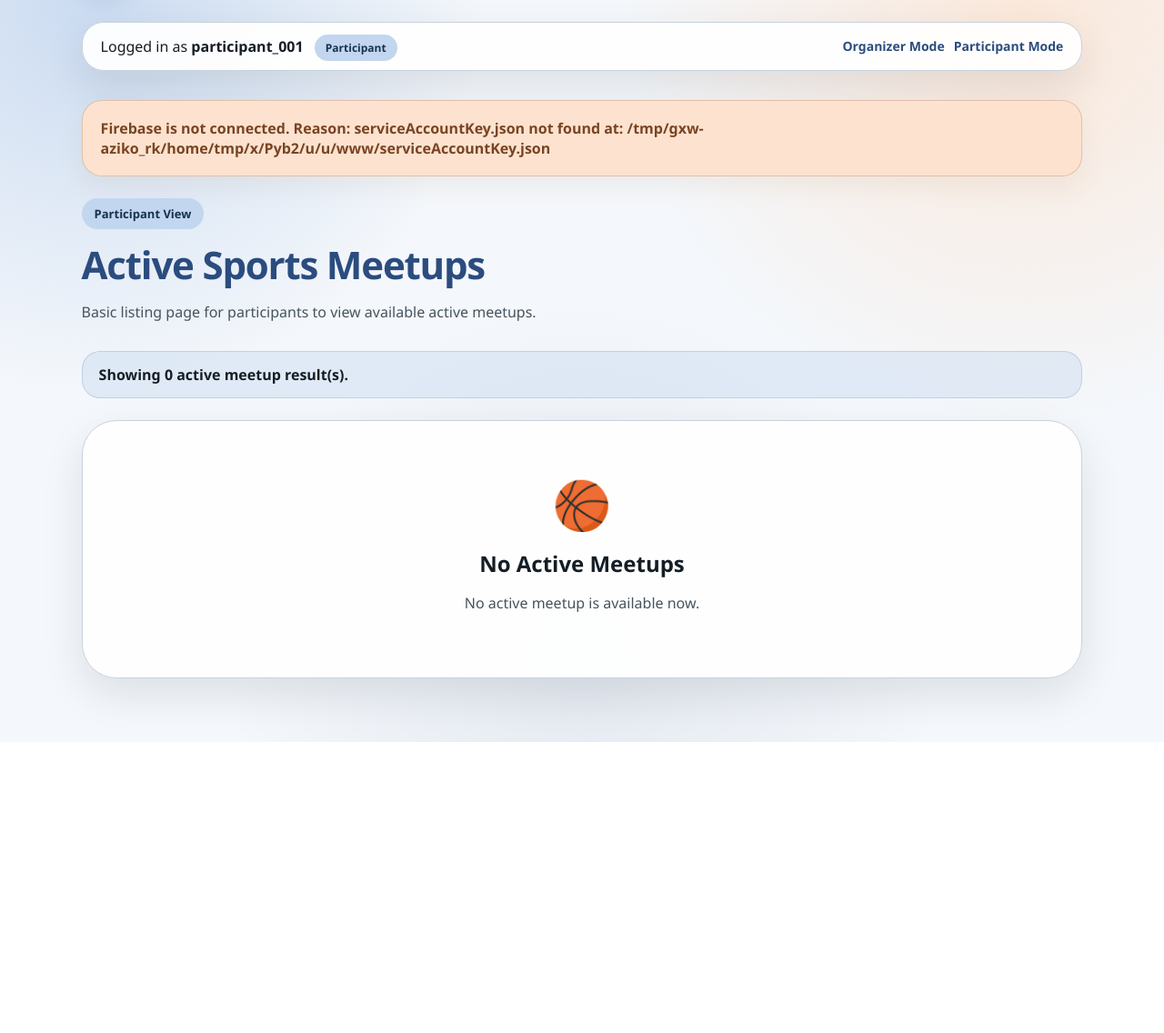
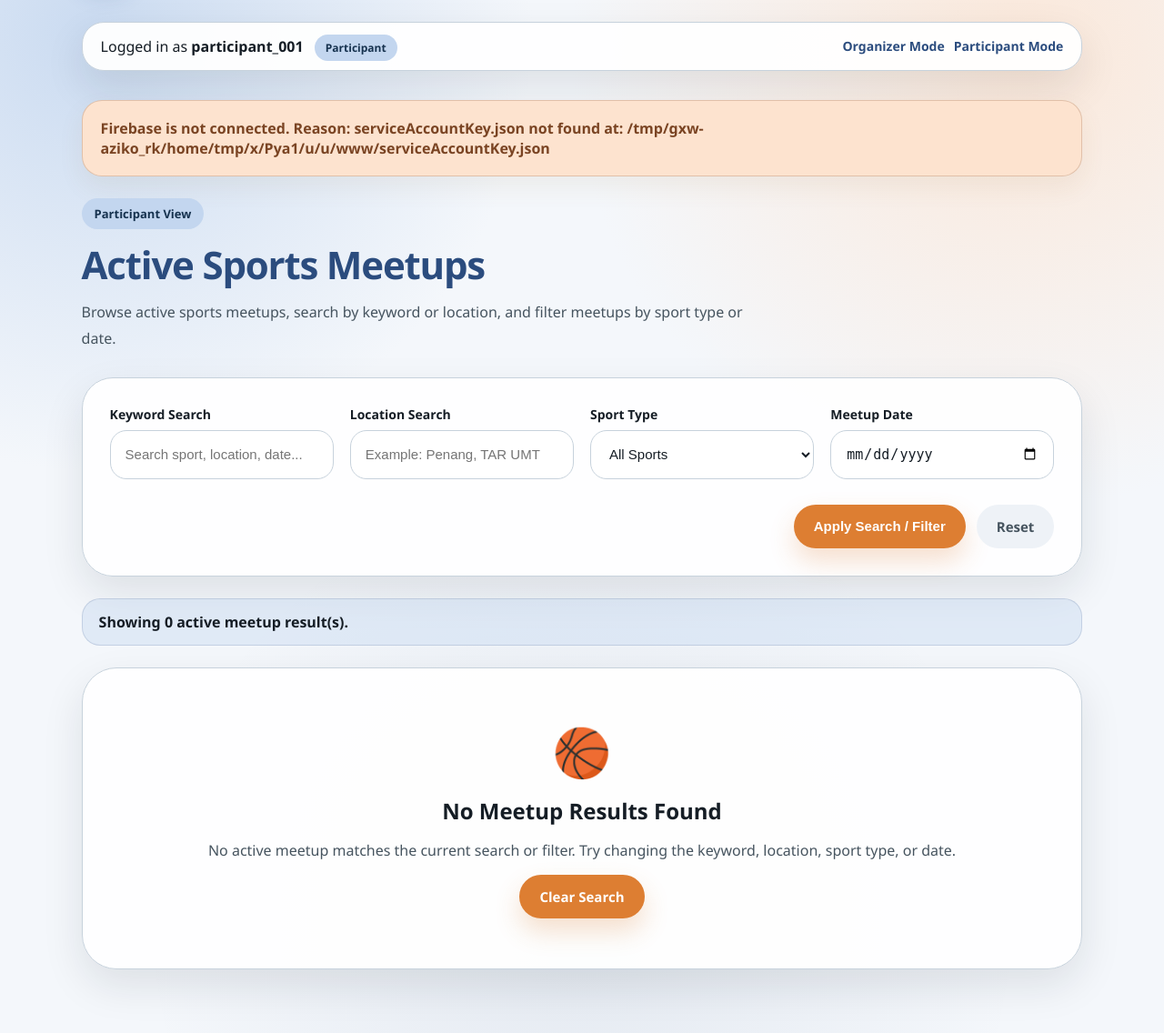
Before and after one commit to Ken4502/digital-sports-meetup, a Flask app: page /active-meetups in a window 1280 px wide. Shown: the part 89-1225 px from the top of the page at 91% size. Before the commit the page ends 905 px from the top, so only its background shows below. Run offline with Flask 3, Linux system fonts and the light colour scheme.

Commit message:
CSS & meetup module modification

```diff
--- a/static/style.css
+++ b/static/style.css
@@ -862,6 +862,7 @@ body {
 .detail-header {
     display: flex;
     justify-content: space-between;
+    align-items: flex-start;
     gap: 18px;
     margin-bottom: 28px;
 }
--- a/templates/active_meetups.html
+++ b/templates/active_meetups.html
@@ -5,11 +5,70 @@
 <div class="page-header">
     <span class="small-label">Participant View</span>
     <h1>Active Sports Meetups</h1>
-    <p>Basic listing page for participants to view available active meetups.</p>
+    <p>
+        Browse active sports meetups, search by keyword or location, and filter
+        meetups by sport type or date.
+    </p>
+</div>
+
+<div class="filter-card">
+    <form method="GET" action="{{ url_for('active_meetups') }}" class="filter-form">
+
+        <div class="filter-grid">
+            <div class="form-group">
+                <label>Keyword Search</label>
+                <input
+                    type="text"
+                    name="keyword"
+                    placeholder="Search sport, location, date..."
+                    value="{{ filters.keyword }}"
+                >
+            </div>
+
+            <div class="form-group">
+                <label>Location Search</label>
+                <input
+                    type="text"
+                    name="location"
+                    placeholder="Example: Penang, TAR UMT"
+                    value="{{ filters.location }}"
+                >
+            </div>
+
+            <div class="form-group">
+                <label>Sport Type</label>
+                <select name="sport_type">
+                    <option value="">All Sports</option>
+
+                    {% for sport in sport_options %}
+                        <option value="{{ sport }}" {% if filters.sport_type == sport %}selected{% endif %}>
+                            {{ sport }}
+                        </option>
+                    {% endfor %}
+                </select>
+            </div>
+
+            <div class="form-group">
+                <label>Meetup Date</label>
+                <input
+                    type="date"
+                    name="meetup_date"
+                    value="{{ filters.meetup_date }}"
+                >
+            </div>
+        </div>
+
+        <div class="filter-actions">
+            <button type="submit" class="btn primary-btn">Apply Search / Filter</button>
+            <a href="{{ url_for('active_meetups') }}" class="btn cancel-btn">Reset</a>
+        </div>
+    </form>
 </div>
 
 <div class="result-summary">
-    <p>Showing <strong>{{ meetups|length }}</strong> active meetup result(s).</p>
+    <p>
+        Showing <strong>{{ meetups|length }}</strong> active meetup result(s).
+    </p>
 </div>
 
 {% if meetups %}
@@ -19,7 +78,7 @@
                 <div class="meetup-card-header">
                     <div>
                         <span class="sport-badge">{{ meetup.sport_type }}</span>
-                        <h2>{{ meetup.title|default(meetup.sport_type ~ ' Meetup') }}</h2>
+                        <h2>{{ meetup.sport_type }} Meetup</h2>
                     </div>
 
                     {% if meetup.is_full %}
@@ -58,6 +117,16 @@
                     </div>
                 </div>
 
+                {% if meetup.is_full %}
+                    <div class="notice-box danger small-notice">
+                        This meetup is already full.
+                    </div>
+                {% else %}
+                    <div class="notice-box success small-notice">
+                        Participants can still join this meetup.
+                    </div>
+                {% endif %}
+
                 <a class="btn full-width secondary-btn" href="{{ url_for('meetup_detail', meetup_id=meetup.id) }}">
                     View Details
                 </a>
@@ -67,8 +136,12 @@
 {% else %}
     <div class="empty-state">
         <div class="empty-icon">🏀</div>
-        <h2>No Active Meetups</h2>
-        <p>No active meetup is available now.</p>
+        <h2>No Meetup Results Found</h2>
+        <p>
+            No active meetup matches the current search or filter. Try changing
+            the keyword, location, sport type, or date.
+        </p>
+        <a class="btn primary-btn" href="{{ url_for('active_meetups') }}">Clear Search</a>
     </div>
 {% endif %}
 
```
Also changed, not shown: templates/index.html (+30 -9 lines), templates/meetup_detail.html (+13 -11 lines), 1 other file.
